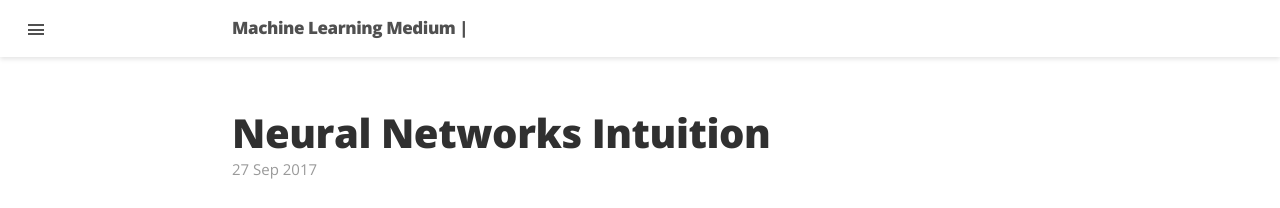
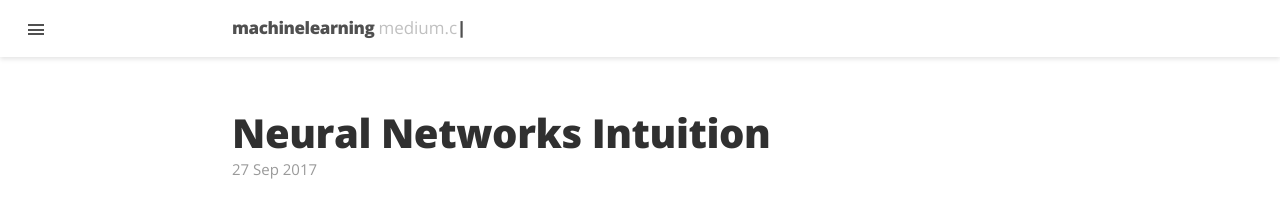
Before and after one commit to shreyasrh9/github-page-v2, a Jekyll site: the page built from index.html, in a window 1280 px wide. Shown: the top 208 px of the page. Built offline with Jekyll 4.4.1, drawn with Linux system fonts in a browser that asks for light colours; nearby versions of some CDN libraries; formulas are drawn with MathJax 3; the list of posts is cut into pages by our own code.

Commit message:
Update _config.yml

```diff
--- a/_config.yml
+++ b/_config.yml
@@ -10,8 +10,8 @@ exclude: [vendor]
 permalink:        pretty
 
 # Setup
-title:            'Machine Learning Medium'
-tagline:          ''
+title:            'machinelearning'
+tagline:          'medium.com'
 description:      'Data Scientist @ Practo'
 url:              http://machinelearningmedium.com
 baseurl:          ''
```
